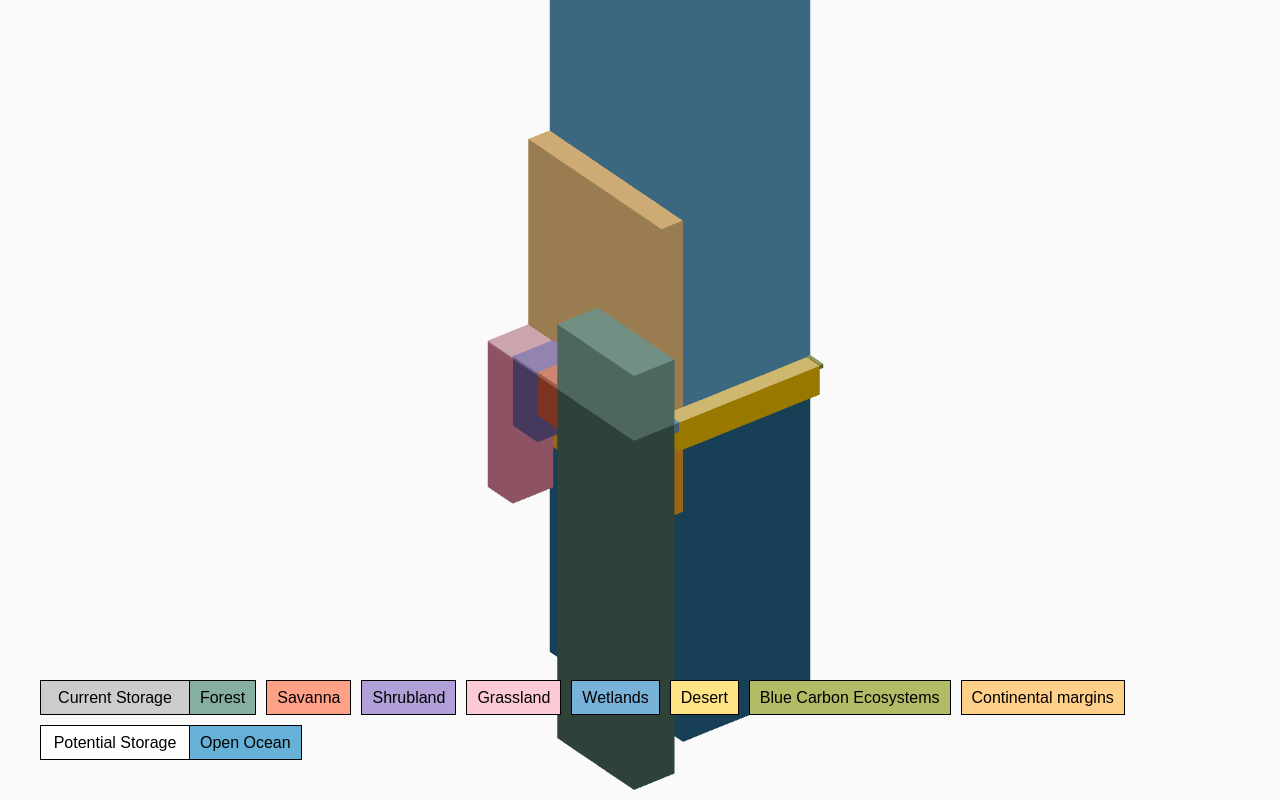
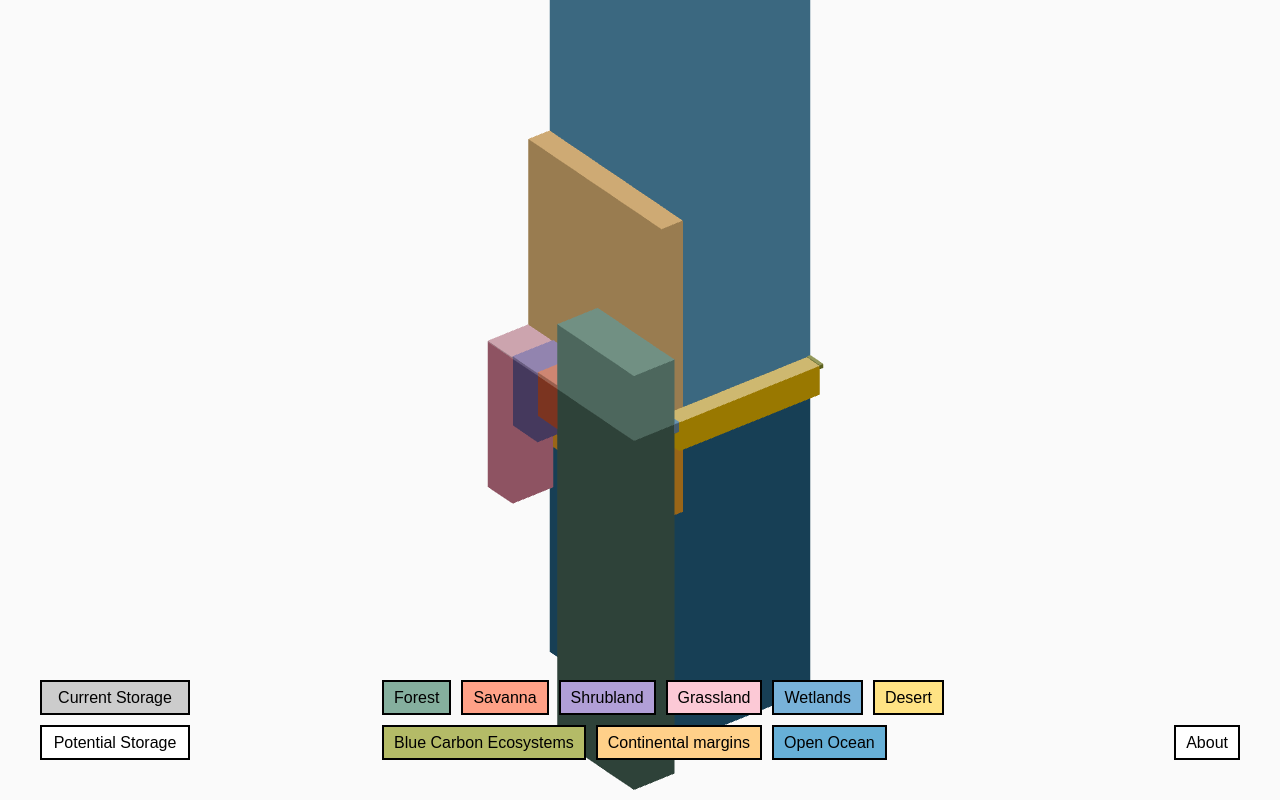
Before and after one commit to salernoelia/Cuby, a Nuxt app: page / in a window 1280 px wide. Built offline with nearby package versions, Linux system fonts and the light colour scheme.

Commit message:
About popup

```diff
--- a/components/treeMap.vue
+++ b/components/treeMap.vue
@@ -48,6 +48,37 @@
           {{ habitat.Habitat_name }}
         </button>
       </div>
+      <div class="infoControls">
+        <button @click="popup()" class="infoButton">About</button>
+      </div>
+      <div class="popupContainer" v-if="popupBol">
+        <div class="popup">
+          <div class="popup-content">
+            <div class="popup-header">
+              <button @click="popup()" class="popup-close">Close</button>
+              <h1>Cuby</h1>
+            </div>
+            <p>
+              is a 3D visualization of the carbon storage of different biomes.
+            </p>
+            <p class="popup-title"><br />Visualization</p>
+            <ul>
+              <li>Jin Hyejin</li>
+              <li>Basil Egger</li>
+              <li>Irina Lezaic</li>
+              <li>Elia Salerno</li>
+            </ul>
+            <p class="popup-title"><br />Development</p>
+            <ul>
+              <li>Elia Salerno</li>
+            </ul>
+            <p class="popup-title"><br />Data</p>
+            <ul>
+              <li>ETH Crowther Lab</li>
+            </ul>
+          </div>
+        </div>
+      </div>
     </div>
     <div class="canvas" ref="canvas"></div>
   </div>
@@ -88,6 +119,8 @@ const canvas = ref(null);
 let selectedStorage = ref("currentStorage");
 let rectangles = [];
 let nodes = [];
+let popupBol = ref(false);
+
 let rectAbove,
   rectBelow,
   camera,
@@ -99,13 +132,19 @@ let rectAbove,
   geometryNegative,
   resetView,
   color,
-  colorBelow;
+  colorBelow,
+  controls;
 
 let meshMap = new Map(); // Map to store references to meshes
 
 watch(selectedStorage, () => {
   resetView();
 });
+
+const popup = () => {
+  popupBol.value = !popupBol.value;
+  console.log(popupBol);
+};
 
 resetView = () => {
   geometryPositive.dispose();
@@ -349,7 +388,7 @@ const create3D = (rectangles, nodes) => {
   scene.rotation.x = -Math.PI / 2;
   scene.rotation.y = 0;
 
-  const controls = new OrbitControls(camera, renderer.domElement);
+  controls = new OrbitControls(camera, renderer.domElement);
 
   controls.enableDamping = true;
   controls.dampingFactor = 0.25;
@@ -369,6 +408,7 @@ const create3D = (rectangles, nodes) => {
   };
 
   animate();
+
   console.log(
     camera.position.x.toString(),
     camera.position.y.toString(),
@@ -416,7 +456,7 @@ body {
   z-index: 3;
   display: flex;
   flex-direction: row;
-  align-items: center;
+  align-items: flex-end; /* Changed to flex-end */
   justify-content: space-between;
 }
 
@@ -438,7 +478,7 @@ body {
   justify-content: center;
   align-items: center;
   text-align: center;
-  border: 1px solid #000;
+  border: 2px solid #000;
   transition: background-color 0.3s ease-in-out; /* Add transition property */
 }
 
@@ -456,6 +496,7 @@ body {
 }
 .filterControls {
   position: relative;
+  width: 50%;
   left: 0;
   z-index: 3;
   display: flex;
@@ -472,7 +513,7 @@ body {
   font-size: 16px;
   padding: 10px;
   align-items: center;
-  border: 1px solid #000;
+  border: 2px solid #000;
   transition: background-color 0.3s ease-in-out; /* Add transition property */
 }
 
@@ -485,4 +526,71 @@ body {
     justify-content: center;
   }
 }
+
+.infoControls {
+  position: relative;
+  right: 0;
+  z-index: 3;
+  display: flex;
+  flex-direction: row;
+  justify-content: flex-end; /* Changed to flex-end */
+
+  gap: 10px; /* Added */
+}
+
+.infoButton {
+  height: 35px;
+  padding: 10px;
+  background-color: white;
+  display: flex;
+  font-size: 16px;
+  justify-content: center;
+  align-items: center;
+  text-align: center;
+  border: 2px solid #000;
+  transition: background-color 0.3s ease-in-out; /* Add transition property */
+}
+
+.popupContainer {
+  z-index: 5;
+  position: fixed;
+  top: 0;
+  left: 0;
+  width: 100%;
+  height: 100%;
+  background-color: rgba(0, 0, 0, 0.4); /* Adjust opacity here */
+  display: flex;
+  justify-content: center; /* Center horizontally */
+  align-items: center; /* Center vertically */
+}
+
+.popup {
+  padding: 25px;
+  z-index: 6;
+  width: 300px;
+  height: 400px;
+  border: solid 2px black;
+  background-color: white;
+}
+
+.popup-header {
+  display: flex;
+  flex-direction: row-reverse;
+  justify-content: space-between;
+  align-items: center;
+  padding-bottom: 20px;
+  width: 100%;
+  background-color: white;
+}
+
+.popup-close {
+  background-color: white;
+  border: none;
+  font-size: 16px;
+  cursor: pointer;
+}
+
+.popup-title {
+  font-weight: bold;
+}
 </style>
```
